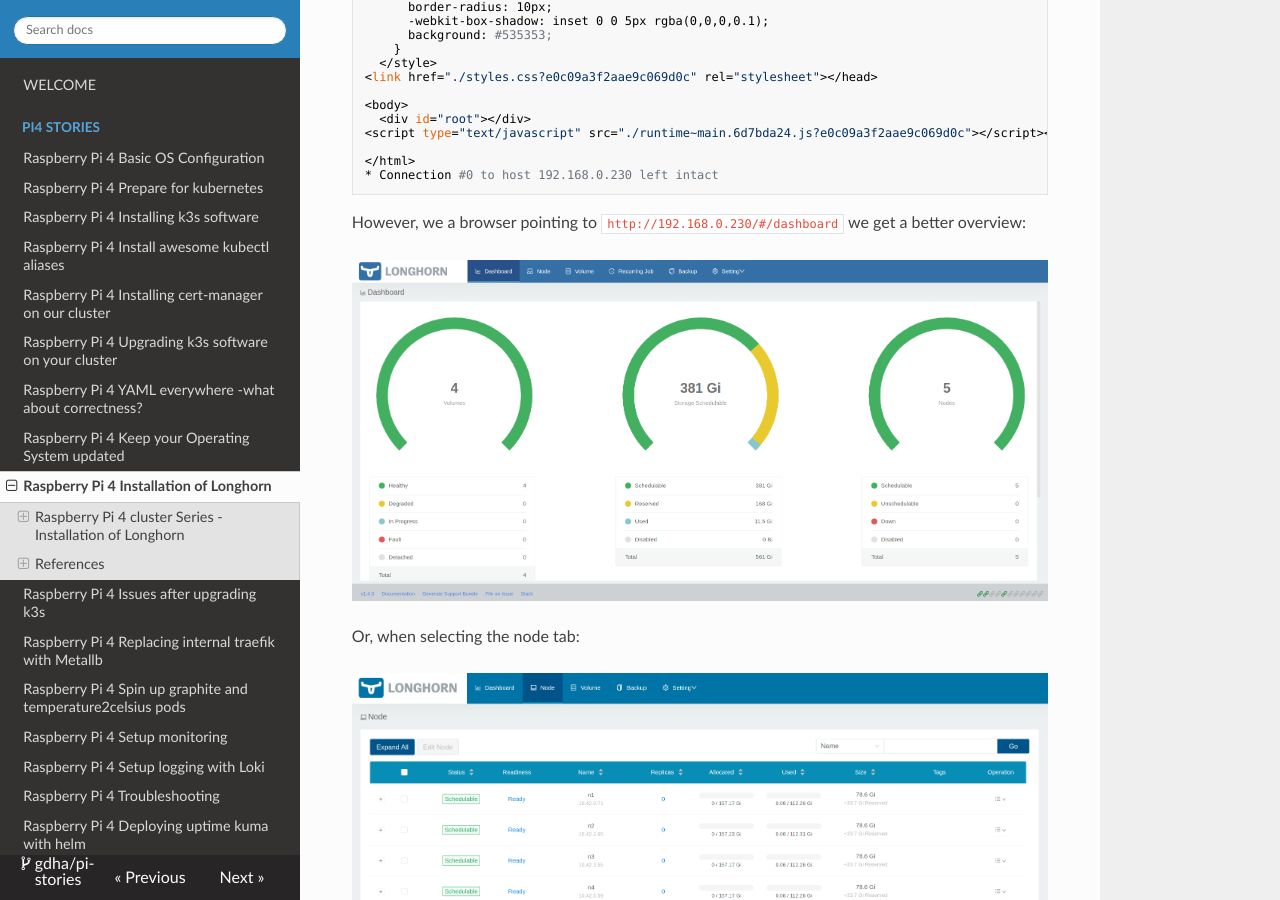
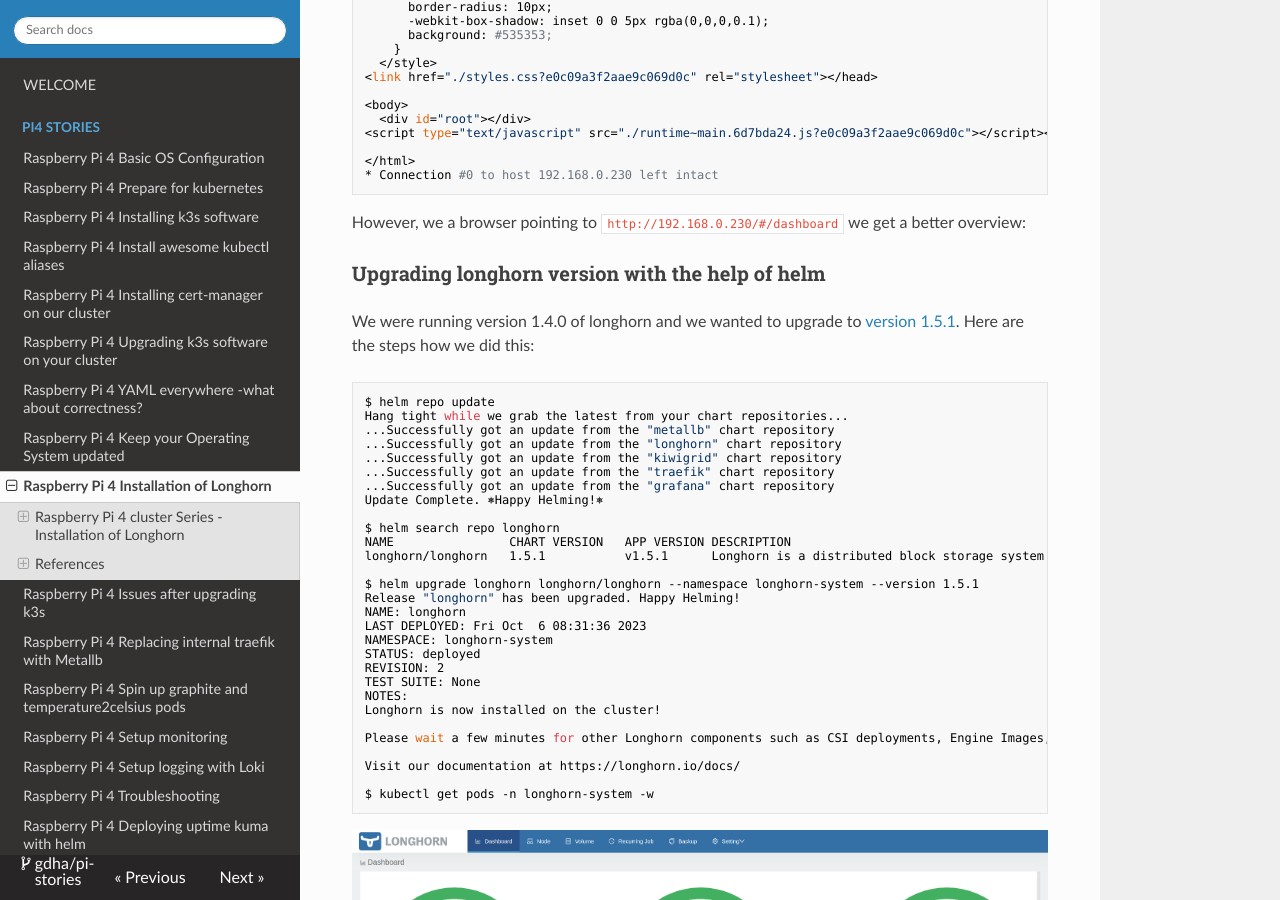
Before and after one commit to gdha/pi-stories, an MkDocs documentation site: the page built from docs/pi-stories9.md, in a window 1280 px wide and 900 px high, scrolled down 3394 px. Built offline with MkDocs 1.6.1, drawn with Linux system fonts in a browser that asks for light colours; nearby versions of some CDN libraries.

Commit message:
upgrade longhorn via helm

````diff
--- a/docs/pi-stories9.md
+++ b/docs/pi-stories9.md
@@ -210,6 +210,42 @@
 
 However, we a browser pointing to `http://192.168.0.230/#/dashboard` we get a better overview:
 
+### Upgrading longhorn version with the help of helm
+
+We were running version 1.4.0 of longhorn and we wanted to upgrade to [version 1.5.1](https://longhorn.io/docs/1.5.1/deploy/upgrade/longhorn-manager/). Here are the steps how we did this:
+
+```bash
+$ helm repo update
+Hang tight while we grab the latest from your chart repositories...
+...Successfully got an update from the "metallb" chart repository
+...Successfully got an update from the "longhorn" chart repository
+...Successfully got an update from the "kiwigrid" chart repository
+...Successfully got an update from the "traefik" chart repository
+...Successfully got an update from the "grafana" chart repository
+Update Complete. ⎈Happy Helming!⎈
+
+$ helm search repo longhorn
+NAME             	CHART VERSION	APP VERSION	DESCRIPTION
+longhorn/longhorn	1.5.1        	v1.5.1     	Longhorn is a distributed block storage system ...
+
+$ helm upgrade longhorn longhorn/longhorn --namespace longhorn-system --version 1.5.1
+Release "longhorn" has been upgraded. Happy Helming!
+NAME: longhorn
+LAST DEPLOYED: Fri Oct  6 08:31:36 2023
+NAMESPACE: longhorn-system
+STATUS: deployed
+REVISION: 2
+TEST SUITE: None
+NOTES:
+Longhorn is now installed on the cluster!
+
+Please wait a few minutes for other Longhorn components such as CSI deployments, Engine Images, and Instance Managers to be initialized.
+
+Visit our documentation at https://longhorn.io/docs/
+
+$ kubectl get pods -n longhorn-system -w
+```
+
 ![](img/longhorn-dashboard.png)
 
 Or, when selecting the node tab:
````
